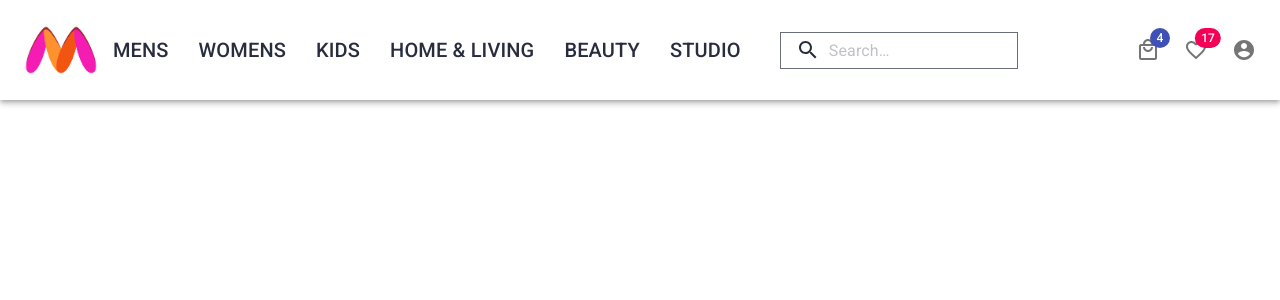
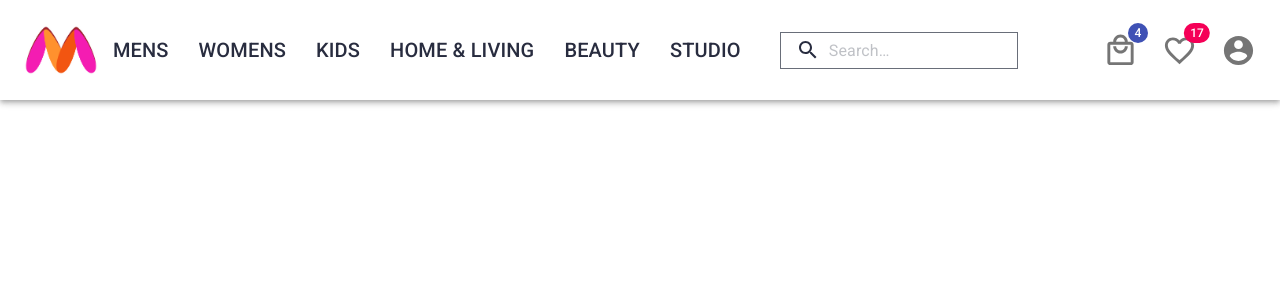
Before and after one commit to MyCode-Park/Myntra, a React (Create React App) app in the folder front-end/myntra/: page / in a window 1280 px wide. Shown: the top 300 px of the page. Built offline with nearby package versions, Linux system fonts and the light colour scheme.

Commit message:
changed the size of icons

```diff
--- a/front-end/myntra/src/components/Header/Header.js
+++ b/front-end/myntra/src/components/Header/Header.js
@@ -53,7 +53,7 @@ const useStyles = makeStyles((theme) => ({
     justifyContent: 'center',
   },
   inputRoot: {
-    color: 'inherit',
+    color: 'grey',
   },
   inputInput: {
     padding: theme.spacing(1, 1, 1, 0),
@@ -202,12 +202,12 @@ export default function Header() {
           <div className={classes.sectionDesktop}>
             <IconButton aria-label="show 4 new mails" color="grey">
               <Badge badgeContent={4} color="primary">
-                <LocalMallOutlinedIcon titleAccess='Shoping'/>
+                <LocalMallOutlinedIcon fontSize='large'/>
               </Badge>
             </IconButton>
             <IconButton aria-label="show 17 new notifications" color="grey">
               <Badge badgeContent={17} color="secondary">
-                <FavoriteBorderOutlinedIcon title='WishList'/>
+                <FavoriteBorderOutlinedIcon fontSize='large'/>
               </Badge>
             </IconButton>
             <IconButton
@@ -218,7 +218,7 @@ export default function Header() {
               onClick={handleProfileMenuOpen}
               color="grey"
             >
-              <AccountCircle />
+              <AccountCircle fontSize='large'/>
             </IconButton>
           </div>
           <div className={classes.sectionMobile}>
```
